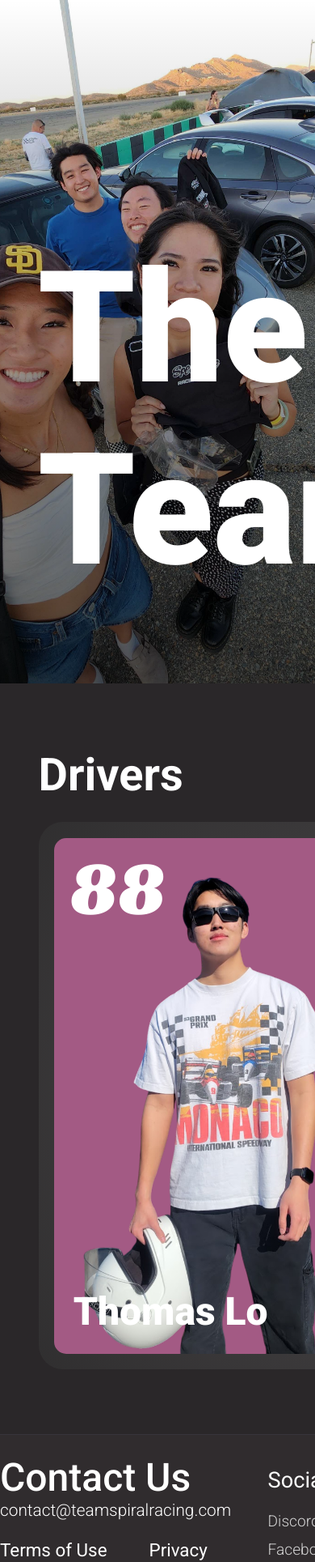
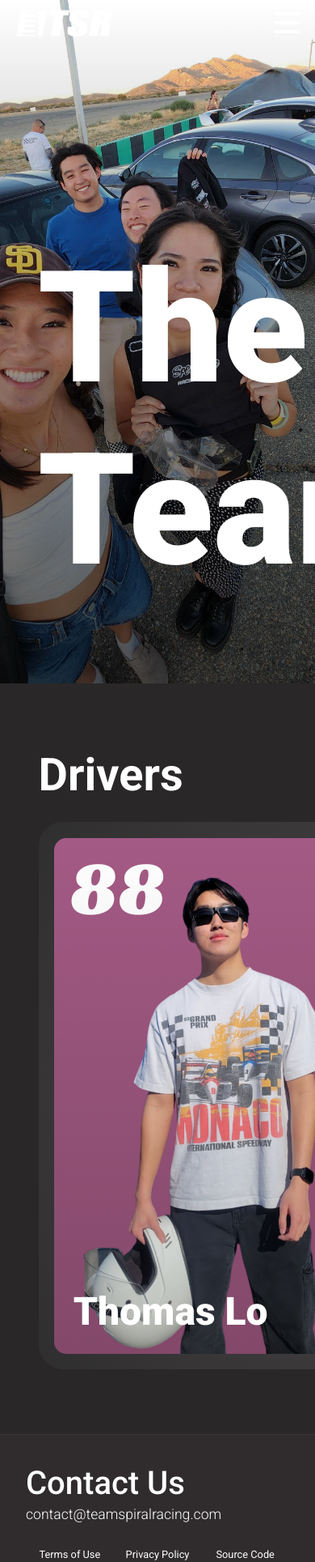
Before and after one commit to jonathanlo411/TeamSpiralRacing, a SvelteKit app: page /team in a window 390 px wide. Shown: the top 1929 px of the page at 81% size. Built offline with nearby package versions, Linux system fonts and the light colour scheme; no server answers.

Commit message:
feat: mobile styling main + layout

```diff
--- a/src/routes/+layout.svelte
+++ b/src/routes/+layout.svelte
@@ -3,7 +3,11 @@
   import type { PageData } from './$types';
   let scrolled = false;
   let menuOpen = false;
+  let mobileMenuOpen = false;
   let menuRef: HTMLDivElement;
+  let mobileMenuRef: HTMLDivElement;
+  let hamburgerRef: HTMLButtonElement;
+  let isMobile = false;
 
   export let data: PageData;
   const user = data.user;
@@ -13,9 +17,31 @@
   };
 
   function handleClickOutside(event: MouseEvent) {
-    if (menuRef && !menuRef.contains(event.target as Node)) {
+    const target = event.target as Node;
+
+    // Desktop menu handling
+    if (menuRef && !menuRef.contains(target)) {
       menuOpen = false;
     }
+
+    // Mobile menu handling
+    if (isMobile && mobileMenuOpen) {
+      const clickedHamburger = hamburgerRef?.contains(target);
+      const clickedMenu = mobileMenuRef?.contains(target);
+
+      if (!clickedHamburger && !clickedMenu) {
+        mobileMenuOpen = false;
+      }
+    }
+  }
+
+  function toggleMobileMenu() {
+    mobileMenuOpen = !mobileMenuOpen;
+  }
+
+  function checkMobile() {
+    isMobile = window.innerWidth <= 1080;
+    if (!isMobile) mobileMenuOpen = false;
   }
 
   async function handleSignOut() {
@@ -23,14 +49,27 @@
       method: 'POST',
       credentials: 'include'
     });
+    function delete_cookie(name: string) {
+      document.cookie = name +'=; Path=/; Expires=Thu, 01 Jan 1970 00:00:01 GMT;';
+    }
+    delete_cookie("session")
     window.location.reload();
+  }
+
+  function handleNavClick() {
+    if (isMobile) {
+      mobileMenuOpen = false;
+    }
   }
 
   onMount(() => {
     window.addEventListener('scroll', handleScroll);
+    window.addEventListener('resize', checkMobile);
     document.addEventListener('click', handleClickOutside);
+    checkMobile();
     return () => {
       window.removeEventListener('scroll', handleScroll);
+      window.removeEventListener('resize', checkMobile);
       document.removeEventListener('click', handleClickOutside);
     };
   });
@@ -39,19 +78,56 @@
 <div id="centering" class:scrolled={scrolled}>
   <nav>
     <div id="nav-items">
+      {#if !isMobile}
         <a id="logo" href="/"><img src="/logos/icon.png" alt="home logo" /></a>
         <a class="nav-item" href="/team">Team</a>
         <a class="nav-item" href="/cars">Cars</a>
         <a class="nav-item" href="/times">Times</a>
+      {:else}
+        <a id="logo" href="/"><img src="/logos/short-white.png" alt="home logo" /></a>
+      {/if}
     </div>
+
+    {#if isMobile}
+      <button
+        bind:this={hamburgerRef}
+        class="hamburger-menu"
+        class:active={mobileMenuOpen}
+        on:click={toggleMobileMenu}
+        aria-label="Toggle mobile menu"
+      >
+        <span class="bar"></span>
+        <span class="bar"></span>
+        <span class="bar"></span>
+      </button>
+
+      <div
+        bind:this={mobileMenuRef}
+        class="mobile-menu"
+        class:open={mobileMenuOpen}
+      >
+        <div class="mobile-menu-items">
+          <a href="/team" class="mobile-nav-item" on:click={handleNavClick}>Team</a>
+          <a href="/cars" class="mobile-nav-item" on:click={handleNavClick}>Cars</a>
+          <a href="/times" class="mobile-nav-item" on:click={handleNavClick}>Times</a>
+          {#if user}
+            <a href="/console/profile" class="mobile-nav-item" on:click={handleNavClick}>Profile</a>
+            <a href="/console" class="mobile-nav-item" on:click={handleNavClick}>Console</a>
+            <button class="mobile-nav-item signout" on:click={handleSignOut}>Sign Out</button>
+          {:else}
+            <a href="/login" class="mobile-nav-item" on:click={handleNavClick}>Login</a>
+          {/if}
+        </div>
+      </div>
+    {:else}
       {#if user}
         <div id="login">
           <div class="menu-container" bind:this={menuRef}>
             <button class="menu-button" on:click={() => menuOpen = !menuOpen}>Menu</button>
             {#if menuOpen}
               <div class="popup-menu">
-              <a href="/console/profile" class="menu-item">Profile</a>
-              <a href="/console" class="menu-item">Console</a>
+                <a href="/console/profile" class="menu-item" on:click={handleNavClick}>Profile</a>
+                <a href="/console" class="menu-item" on:click={handleNavClick}>Console</a>
                 <button class="menu-item signout" on:click={handleSignOut}>Sign Out</button>
               </div>
             {/if}
@@ -60,8 +136,10 @@
       {:else}
         <a href="/login" id="login"><button>Login</button></a>
       {/if}
+    {/if}
   </nav>
 </div>
+
 
 <div id="base">
   <slot></slot>
@@ -334,7 +412,125 @@
 
   /* Mobile Styling */
   @media screen and (max-width: 1080px) {
+    :global(body) {
+      --central-width: calc(min(90%, 1500px) - 3.5rem);
+    }
+
+    /* Nav */
     nav {
+      align-items: center;
+      width: 90%;
+    }
+    .hamburger-menu {
+      display: flex;
+      flex-direction: column;
+      justify-content: space-around;
+      width: 2rem;
+      height: 2rem;
+      background: transparent;
+      border: none;
+      cursor: pointer;
+      padding: 0;
+      z-index: 110;
+    }
+    .hamburger-menu .bar {
+      width: 2rem;
+      height: 0.25rem;
+      background: var(--font-color);
+      border-radius: 10px;
+      transition: all 0.3s linear;
+      position: relative;
+      transform-origin: 1px;
+    }
+    .hamburger-menu.active .bar:first-child {
+      transform: rotate(45deg);
+    }
+    .hamburger-menu.active .bar:nth-child(2) {
+      opacity: 0;
+    }
+    .hamburger-menu.active .bar:last-child {
+      transform: rotate(-45deg);
+    }
+    #logo {
+      padding: 0;
+    }
+
+    .mobile-menu {
+      position: fixed;
+      top: -100%;
+      right: 0;
+      width: 100%;
+      background-color: var(--secondary);
+      border-bottom: 1px solid var(--border);
+      transition: top 0.3s ease-in-out;
+      z-index: 100;
+    }
+    .mobile-menu.open {
+      top: 56px;
+    }
+    .mobile-menu-items {
+      display: flex;
+      flex-direction: column;
+      padding: 1rem;
+    }
+    .mobile-nav-item {
+      color: var(--font-color);
+      text-decoration: none;
+      padding: 1rem;
+      font-size: 1.1rem;
+      border-bottom: 1px solid var(--border);
+      transition: background-color 0.2s;
+    }
+
+    .mobile-nav-item:last-child {
+      border-bottom: none;
+    }
+
+    .mobile-nav-item:hover {
+      background-color: var(--primary);
+    }
+
+    .mobile-nav-item.signout {
+      background: none;
+      border: none;
+      width: 100%;
+      text-align: left;
+      font-size: 1.1rem;
+      cursor: pointer;
+      color: var(--font-color);
+    }
+
+    /* Footer */
+    footer {
+      flex-direction: column;
+      height: fit-content;
+      padding: 2rem;
+    }
+    #left #upper h2 {
+      font-size: 2.5rem;
+      margin: 0.3rem 0;
+    }
+    #left #upper a {
+      font-size: 1.1rem;
+      margin: 0.3rem 0;
+    }
+    #left #lower #chore-row {
+      margin: 2rem 0;
+      display: flex;
+    }
+    #left #lower #chore-row * {
+      font-size: 0.8rem;
+      width: 100%;
+      margin: 0;
+      text-align: center;
+    }
+    #left #lower span {
+      margin: 1rem 0;
+      text-align: center;
+      display: flex;
+      justify-content: space-evenly;
+    }
+    footer #right {
       display: none;
     }
   }
--- a/src/routes/team/+page.svelte
+++ b/src/routes/team/+page.svelte
@@ -142,6 +142,17 @@
     width: var(--driver-card-width);
     border-radius: 15px;
   }
+  .driver-card > .content::after {
+    content: '';
+    position: absolute;
+    top: 0;
+    left: 0;
+    width: 100%;
+    height: 100%;
+    background: linear-gradient(to top, rgba(0, 0, 0, 0.2), rgba(0, 0, 0, 0));
+    z-index: 3;
+    border-radius: 15px;
+  }
   .content span {
     position: absolute;
     left: 5%;
@@ -159,7 +170,7 @@
     z-index: 2;
   }
   .content .driver-name {
-    z-index: 3;
+    z-index: 4;
     position: absolute;
     font-size: 3rem;
     font-weight: 900;
```
Also changed, not shown: src/routes/+page.svelte (+156 -0 lines), static/logos/short-white.png (added). Lines whose indentation alone changed are shown as unchanged.
